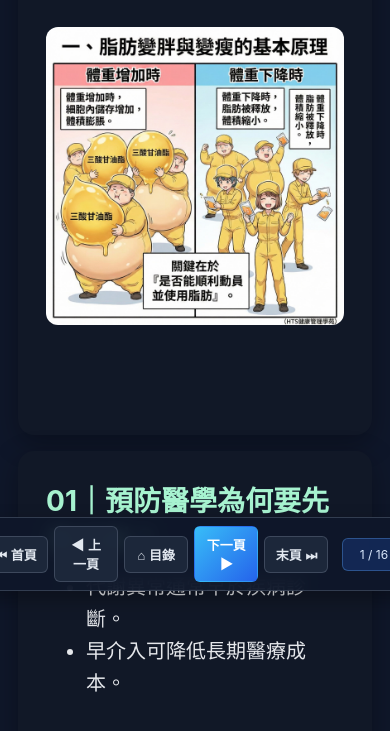
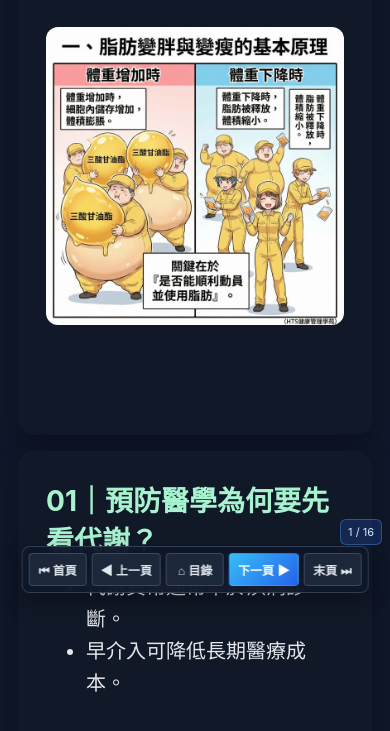
Before and after one commit to ericsawtw/preventive-med-mvp, a website: page public/ppt-metabolic-prevention-15.html in a window 390 px wide. Shown: the part 241-972 px from the top of the page. Drawn offline with Linux system fonts and the light colour scheme.

Commit message:
Fix mobile overflow: five small square controls within viewport

```diff
--- a/public/ppt-metabolic-prevention-15.html
+++ b/public/ppt-metabolic-prevention-15.html
@@ -17,11 +17,11 @@
     .grid{display:grid;grid-template-columns:1fr 1fr;gap:14px}
     .box{background:#1f2937;border-radius:12px;padding:14px}
     .tag{display:inline-block;background:#14532d;color:#dcfce7;border-radius:999px;padding:6px 12px;font-size:14px;margin-bottom:10px}
-    .controls{position:fixed;left:50%;transform:translateX(-50%);bottom:12px;background:rgba(15,23,42,.92);backdrop-filter:blur(8px);border:1px solid rgba(148,163,184,.28);padding:8px;display:flex;align-items:center;gap:6px;z-index:9999;border-radius:10px;box-shadow:0 8px 20px rgba(0,0,0,.3)}
-    .btn{border:1px solid transparent;border-radius:6px;padding:8px 10px;font-size:13px;font-weight:700;cursor:pointer;letter-spacing:0;transition:.2s ease;min-width:64px}
+    .controls{position:fixed;left:50%;transform:translateX(-50%);bottom:10px;background:rgba(15,23,42,.92);backdrop-filter:blur(8px);border:1px solid rgba(148,163,184,.28);padding:6px;display:flex;align-items:center;gap:5px;z-index:9999;border-radius:8px;box-shadow:0 8px 20px rgba(0,0,0,.3);max-width:calc(100vw - 12px)}
+    .btn{border:1px solid transparent;border-radius:4px;padding:7px 8px;font-size:12px;font-weight:700;cursor:pointer;letter-spacing:0;transition:.2s ease;min-width:58px;white-space:nowrap}
     .btn.primary{background:linear-gradient(135deg,#38bdf8,#2563eb);color:#fff}
     .btn.secondary{background:rgba(30,41,59,.95);color:#e2e8f0;border-color:rgba(148,163,184,.28)}
-    .spacer{width:2px}.progress{font-size:12px;color:#dbeafe;background:rgba(37,99,235,.22);border:1px solid rgba(96,165,250,.35);padding:8px 10px;border-radius:6px;min-width:64px;text-align:center}
+    .progress{position:fixed;right:8px;bottom:58px;font-size:11px;color:#dbeafe;background:rgba(37,99,235,.22);border:1px solid rgba(96,165,250,.35);padding:5px 7px;border-radius:6px;z-index:9999}
   </style>
 </head>
 <body>
@@ -50,9 +50,8 @@
     <button class="btn secondary" id="homeBtn">⌂ 目錄</button>
     <button class="btn primary" id="nextBtn">下一頁 ▶</button>
     <button class="btn secondary" id="lastBtn">末頁 ⏭</button>
-    <div class="spacer"></div>
-    <div class="progress" id="progress">1 / 16</div>
   </div>
+  <div class="progress" id="progress">1 / 16</div>
 
   <script>
     const slides=[...document.querySelectorAll('.slide')]; let idx=0;
```
Also changed, not shown: public/ppt-metabolic-prevention.html (+4 -5 lines).
